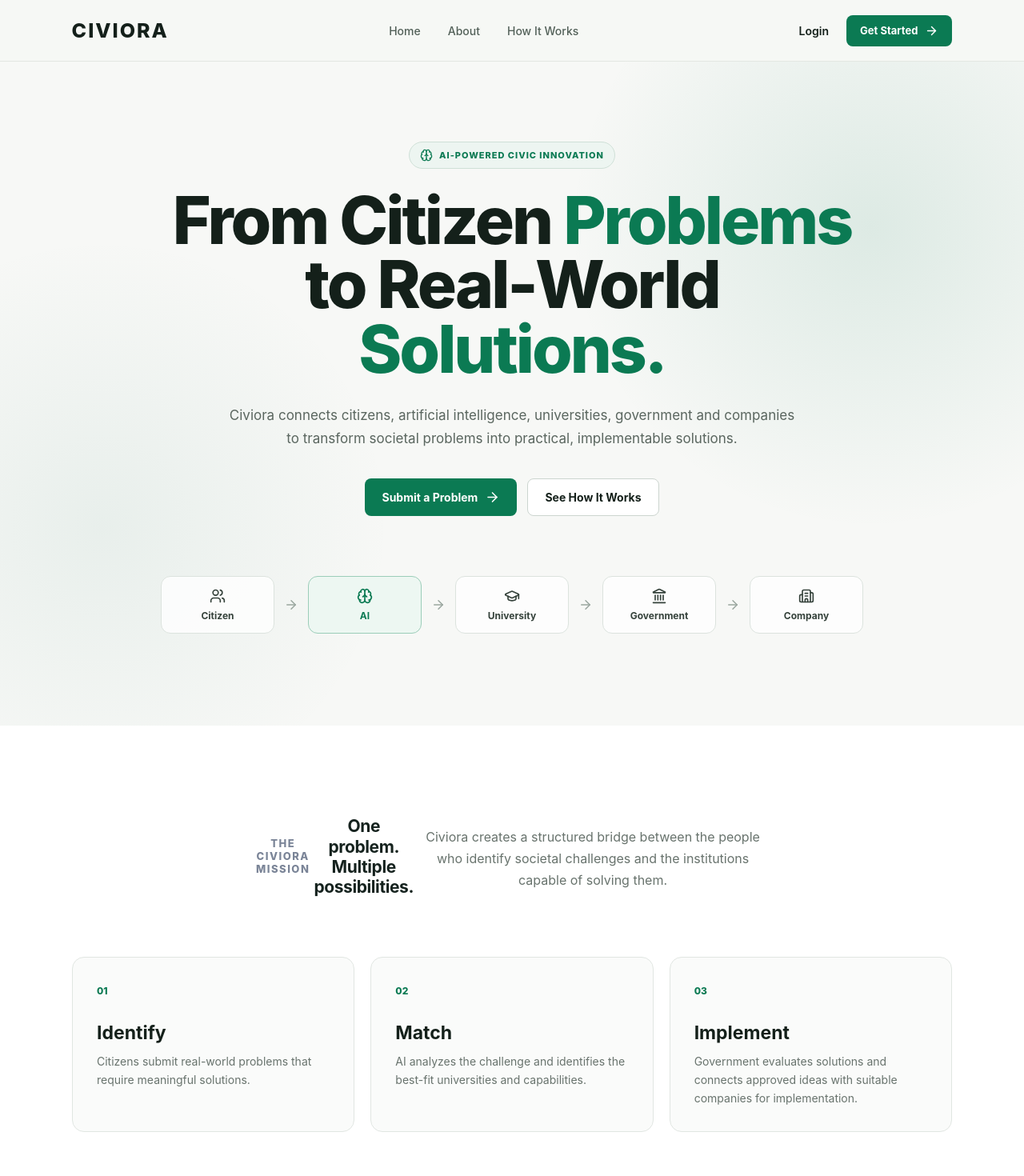
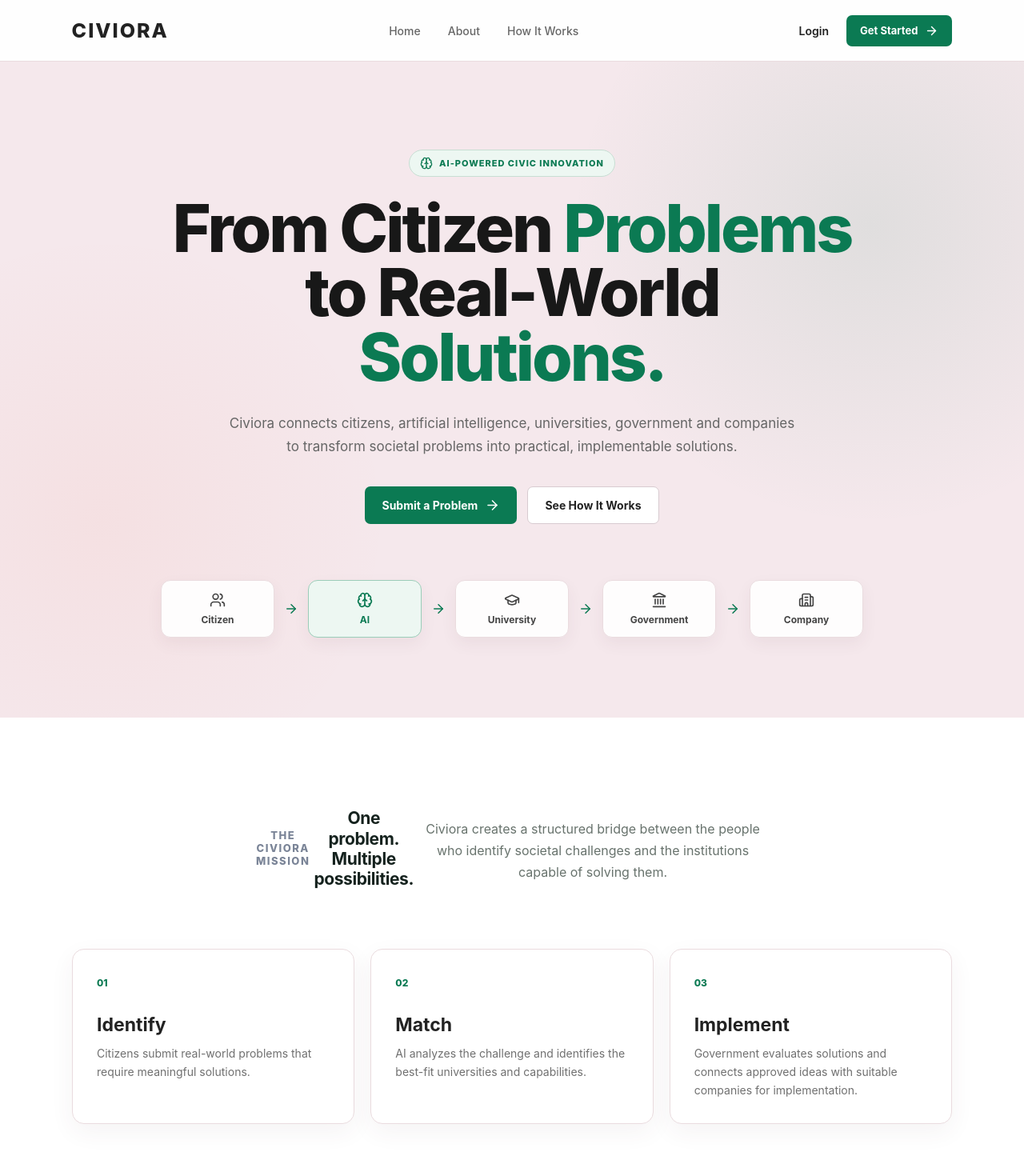
Before and after one commit to V-SuvarnaDeep/citizensolve, a React (Create React App) app in the folder frontend/: page / in a window 1280 px wide. Shown: the top 1470 px of the page at 80% size. Built offline with nearby package versions, Linux system fonts and the light colour scheme; no server answers.

Commit message:
Update Home.css

```diff
--- a/frontend/src/public/pages/Home.css
+++ b/frontend/src/public/pages/Home.css
@@ -1,14 +1,28 @@
-/* =========================
+/* =========================================
    CIVIORA HOME PAGE
-   ========================= */
-
-/* ---------- Main Page ---------- */
+   UI ONLY
+   Core React / Routing untouched
+   ========================================= */
 
 .public-home {
   min-height: 100vh;
   overflow: hidden;
-  background: #f7f8f6;
-  color: #14201a;
+
+  background: #f5e8ec;
+  color: #222;
+
+  font-family:
+    -apple-system,
+    BlinkMacSystemFont,
+    "Segoe UI",
+    Roboto,
+    Oxygen,
+    Ubuntu,
+    Cantarell,
+    "Fira Sans",
+    "Droid Sans",
+    "Helvetica Neue",
+    sans-serif;
 }
 
 .public-home a {
@@ -17,19 +31,22 @@
 }
 
 
-/* =========================
+/* =========================================
    NAVBAR
-   ========================= */
+   ========================================= */
 
 .navbar {
   height: 76px;
+
   padding: 0 7%;
+
   display: flex;
   align-items: center;
   justify-content: space-between;
 
-  background: rgba(247, 248, 246, 0.94);
-  border-bottom: 1px solid #e3e7e2;
+  background: rgba(255, 255, 255, 0.94);
+
+  border-bottom: 1px solid #eadcdf;
 
   position: relative;
   z-index: 10;
@@ -39,6 +56,8 @@
   font-size: 25px;
   font-weight: 800;
   letter-spacing: 2px;
+
+  color: #222;
 }
 
 .navbar-links {
@@ -47,7 +66,8 @@
 
   font-size: 14px;
   font-weight: 500;
-  color: #526058;
+
+  color: #666;
 }
 
 .navbar-links a:hover,
@@ -66,55 +86,68 @@
   font-weight: 600;
 }
 
-.register-button {
+
+/* =========================================
+   GREEN BUTTON
+   ========================================= */
+
+.register-button,
+.primary-button {
   display: inline-flex;
+
   align-items: center;
   justify-content: center;
+
   gap: 9px;
-
-  padding: 11px 17px;
 
   background: #0b7a53;
   color: white !important;
 
-  border-radius: 8px;
+  border-radius: 7px;
 
-  font-size: 13px;
   font-weight: 700;
 
-  transition: 0.2s ease;
+  transition: all 0.2s ease;
 }
 
-.register-button:hover {
+.register-button {
+  padding: 11px 17px;
+  font-size: 13px;
+}
+
+.register-button:hover,
+.primary-button:hover {
   background: #086443;
+
   transform: translateY(-1px);
 }
 
 
-/* =========================
-   HERO SECTION
-   ========================= */
+/* =========================================
+   HERO
+   ========================================= */
 
 .hero-section {
   min-height: 650px;
 
   display: flex;
   justify-content: center;
+  align-items: center;
 
-  padding: 100px 7% 80px;
+  padding: 90px 7% 80px;
 
   background:
     radial-gradient(
       circle at 85% 25%,
-      rgba(11, 122, 83, 0.11),
+      rgba(11, 122, 83, 0.09),
       transparent 30%
     ),
     radial-gradient(
       circle at 10% 70%,
-      rgba(39, 120, 97, 0.07),
+      rgba(244, 81, 43, 0.05),
       transparent 28%
     ),
-    #f7f8f6;
+    #f5e8ec;
 }
 
 .hero-content {
@@ -125,38 +158,50 @@
 }
 
 
-/* ---------- Hero Badge ---------- */
+/* =========================================
+   HERO BADGE
+   ========================================= */
 
 .hero-badge {
   display: inline-flex;
+
   align-items: center;
+
   gap: 8px;
 
   padding: 8px 13px;
 
-  border: 1px solid #cfe0d7;
+  border: 1px solid #c7ded3;
   border-radius: 30px;
 
-  background: #edf5f1;
+  background: #edf7f2;
+
   color: #0b7a53;
 
   font-size: 11px;
   font-weight: 800;
+
   letter-spacing: 1px;
 }
 
 
-/* ---------- Hero Heading ---------- */
+/* =========================================
+   HERO HEADING
+   ========================================= */
 
 .hero-content h1 {
   max-width: 900px;
 
   margin: 25px auto 0;
 
+  color: #181818;
+
   font-size: clamp(48px, 7vw, 82px);
+
   line-height: 0.98;
 
   letter-spacing: -3px;
+
   font-weight: 800;
 }
 
@@ -165,84 +210,87 @@
 }
 
 
-/* ---------- Hero Description ---------- */
+/* =========================================
+   HERO DESCRIPTION
+   ========================================= */
 
 .hero-description {
   max-width: 710px;
 
   margin: 28px auto 0;
 
-  color: #5a665f;
+  color: #666;
 
   font-size: 17px;
+
   line-height: 1.7;
 }
 
 
-/* ---------- Hero Buttons ---------- */
+/* =========================================
+   HERO BUTTONS
+   ========================================= */
 
 .hero-actions {
   display: flex;
+
   justify-content: center;
+
   gap: 13px;
 
   margin-top: 35px;
 }
 
 .primary-button {
+  padding: 14px 21px;
+
+  font-size: 14px;
+}
+
+.secondary-button {
   display: inline-flex;
+
   align-items: center;
   justify-content: center;
-  gap: 9px;
 
   padding: 14px 21px;
 
-  background: #0b7a53;
-  color: white !important;
+  border: 1px solid #d8cbd0;
 
-  border-radius: 8px;
+  border-radius: 7px;
+
+  background: #ffffff;
+
+  color: #333;
 
   font-size: 14px;
+
   font-weight: 700;
 
   transition: 0.2s ease;
 }
 
-.primary-button:hover {
-  background: #086443;
-  transform: translateY(-1px);
-}
-
-.secondary-button {
-  display: inline-flex;
-  align-items: center;
-  justify-content: center;
-
-  padding: 14px 21px;
-
-  border: 1px solid #ccd5cf;
-  border-radius: 8px;
-
-  background: white;
-
-  font-size: 14px;
-  font-weight: 700;
-}
-
 .secondary-button:hover {
   border-color: #0b7a53;
+
+  color: #0b7a53;
 }
 
 
-/* ---------- Network ---------- */
+/* =========================================
+   NETWORK
+   ========================================= */
 
 .hero-network {
   display: flex;
+
   align-items: center;
+
   justify-content: center;
+
   gap: 12px;
 
-  margin-top: 75px;
+  margin-top: 70px;
 
   flex-wrap: wrap;
 }
@@ -253,39 +301,50 @@
   padding: 14px 15px;
 
   display: flex;
+
   flex-direction: column;
+
   align-items: center;
+
   gap: 7px;
 
-  border: 1px solid #dce3de;
+  border: 1px solid #eadcdf;
+
   border-radius: 12px;
 
-  background: rgba(255, 255, 255, 0.8);
+  background: rgba(255, 255, 255, 0.92);
 
-  color: #35423b;
+  color: #444;
 
   font-size: 12px;
+
   font-weight: 700;
+
+  box-shadow:
+    0 8px 20px rgba(85, 55, 60, 0.06);
 }
 
 .ai-node {
   border-color: #9bcdb9;
+
   background: #edf7f2;
+
   color: #0b7a53;
 }
 
 .network-arrow {
-  color: #9aa69f;
+  color: #0b7a53;
 }
 
 
-/* =========================
-   MISSION SECTION
-   ========================= */
+/* =========================================
+   MISSION
+   ========================================= */
 
 .mission-section {
   padding: 110px 7%;
-  background: white;
+
+  background: #ffffff;
 }
 
 .section-heading {
@@ -300,7 +359,9 @@
   color: #0b7a53;
 
   font-size: 11px;
+
   font-weight: 800;
+
   letter-spacing: 1.7px;
 }
 
@@ -308,21 +369,27 @@
 .cta-section h2 {
   margin: 16px 0;
 
+  color: #181818;
+
   font-size: clamp(35px, 5vw, 54px);
+
   line-height: 1.05;
 
   letter-spacing: -1.8px;
 }
 
 .section-heading p {
-  color: #69746e;
+  color: #707070;
 
   font-size: 16px;
+
   line-height: 1.7;
 }
 
 
-/* ---------- Mission Cards ---------- */
+/* =========================================
+   MISSION CARDS
+   ========================================= */
 
 .mission-cards {
   max-width: 1100px;
@@ -330,6 +397,7 @@
   margin: 65px auto 0;
 
   display: grid;
+
   grid-template-columns: repeat(3, 1fr);
 
   gap: 20px;
@@ -338,10 +406,14 @@
 .mission-card {
   padding: 30px;
 
-  border: 1px solid #e1e6e2;
+  border: 1px solid #eadcdf;
+
   border-radius: 15px;
 
-  background: #fafbfa;
+  background: #fff;
+
+  box-shadow:
+    0 10px 30px rgba(85, 55, 60, 0.06);
 
   transition: 0.2s ease;
 }
@@ -349,20 +421,24 @@
 .mission-card:hover {
   transform: translateY(-4px);
 
-  border-color: #bfd8ca;
+  border-color: #b9d7c8;
 
-  box-shadow: 0 10px 30px rgba(20, 32, 26, 0.05);
+  box-shadow:
+    0 15px 35px rgba(85, 55, 60, 0.10);
 }
 
 .mission-card span {
   color: #0b7a53;
 
   font-size: 12px;
+
   font-weight: 800;
 }
 
 .mission-card h3 {
   margin: 30px 0 10px;
+
+  color: #222;
 
   font-size: 23px;
 }
@@ -370,16 +446,17 @@
 .mission-card p {
   margin: 0;
 
-  color: #68736d;
+  color: #707070;
 
   line-height: 1.65;
+
   font-size: 14px;
 }
 
 
-/* =========================
-   CTA SECTION
-   ========================= */
+/* =========================================
+   CTA
+   ========================================= */
 
 .cta-section {
   max-width: 1100px;
@@ -389,7 +466,9 @@
   padding: 55px;
 
   display: flex;
+
   align-items: center;
+
   justify-content: space-between;
 
   gap: 30px;
@@ -397,11 +476,15 @@
   border-radius: 18px;
 
   background: #14201a;
+
   color: white;
+
+  box-shadow:
+    0 15px 40px rgba(20, 32, 26, 0.12);
 }
 
 .cta-section h2 {
-  margin-bottom: 12px;
+  color: white;
 }
 
 .cta-section p {
@@ -409,7 +492,7 @@
 
   margin: 0;
 
-  color: #b7c3bd;
+  color: #c3cec8;
 
   line-height: 1.6;
 }
@@ -419,9 +502,9 @@
 }
 
 
-/* =========================
+/* =========================================
    FOOTER
-   ========================= */
+   ========================================= */
 
 .footer {
   padding: 55px 7% 25px;
@@ -437,6 +520,7 @@
   margin: 0 auto;
 
   display: flex;
+
   justify-content: space-between;
 
   gap: 50px;
@@ -444,7 +528,9 @@
 
 .footer-brand {
   font-size: 22px;
+
   font-weight: 800;
+
   letter-spacing: 2px;
 }
 
@@ -456,11 +542,13 @@
   color: #9daaa3;
 
   line-height: 1.6;
+
   font-size: 14px;
 }
 
 .footer-links {
   display: flex;
+
   flex-wrap: wrap;
 
   align-content: flex-start;
@@ -486,6 +574,7 @@
   border-top: 1px solid #29342e;
 
   display: flex;
+
   justify-content: space-between;
 
   color: #758179;
@@ -494,9 +583,9 @@
 }
 
 
-/* =========================
-   RESPONSIVE DESIGN
-   ========================= */
+/* =========================================
+   RESPONSIVE
+   ========================================= */
 
 @media (max-width: 800px) {
 
@@ -534,6 +623,7 @@
     padding: 35px;
 
     flex-direction: column;
+
     align-items: flex-start;
   }
 
@@ -543,6 +633,7 @@
 
   .footer-bottom {
     flex-direction: column;
+
     gap: 10px;
   }
 }
```
